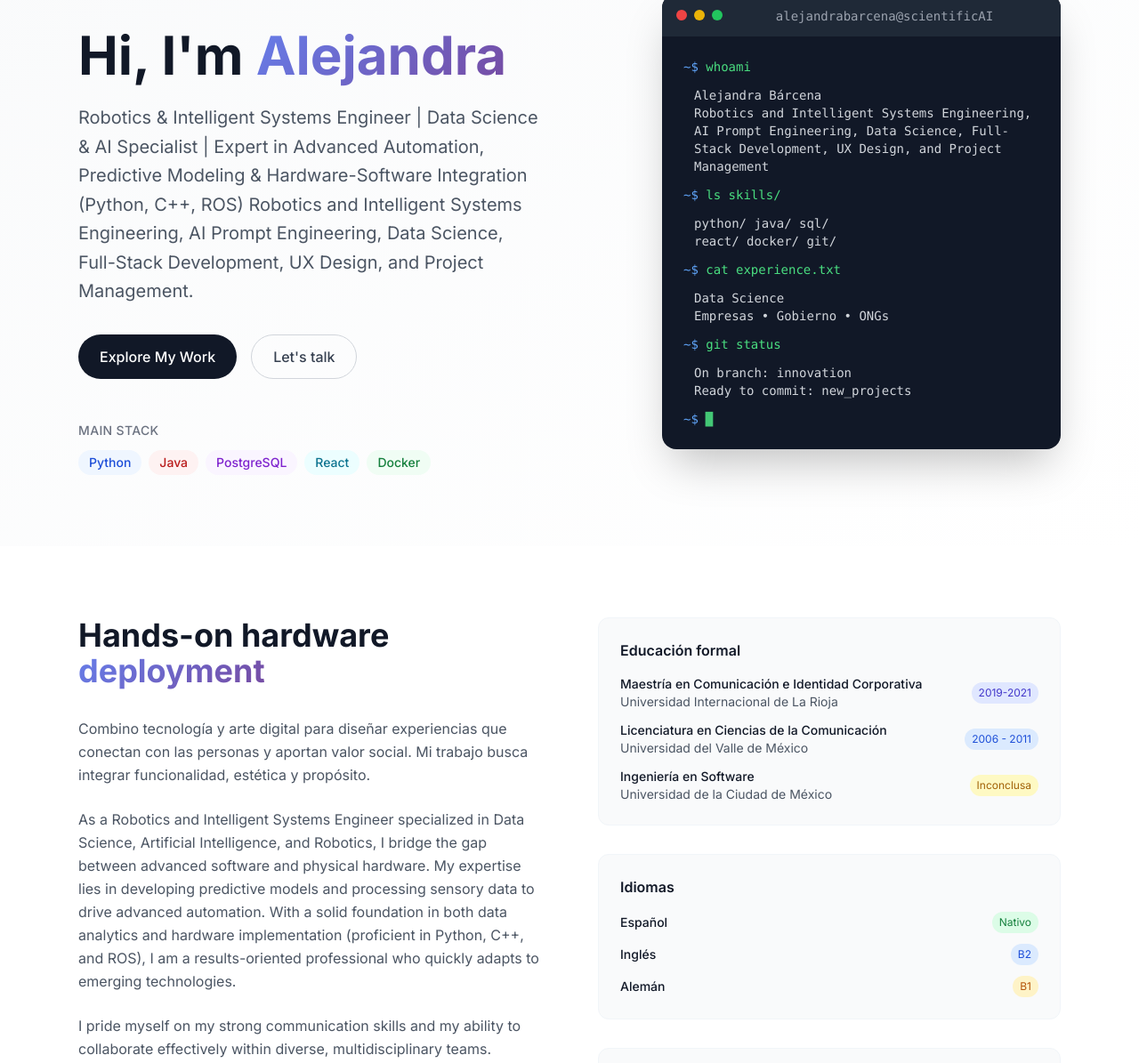
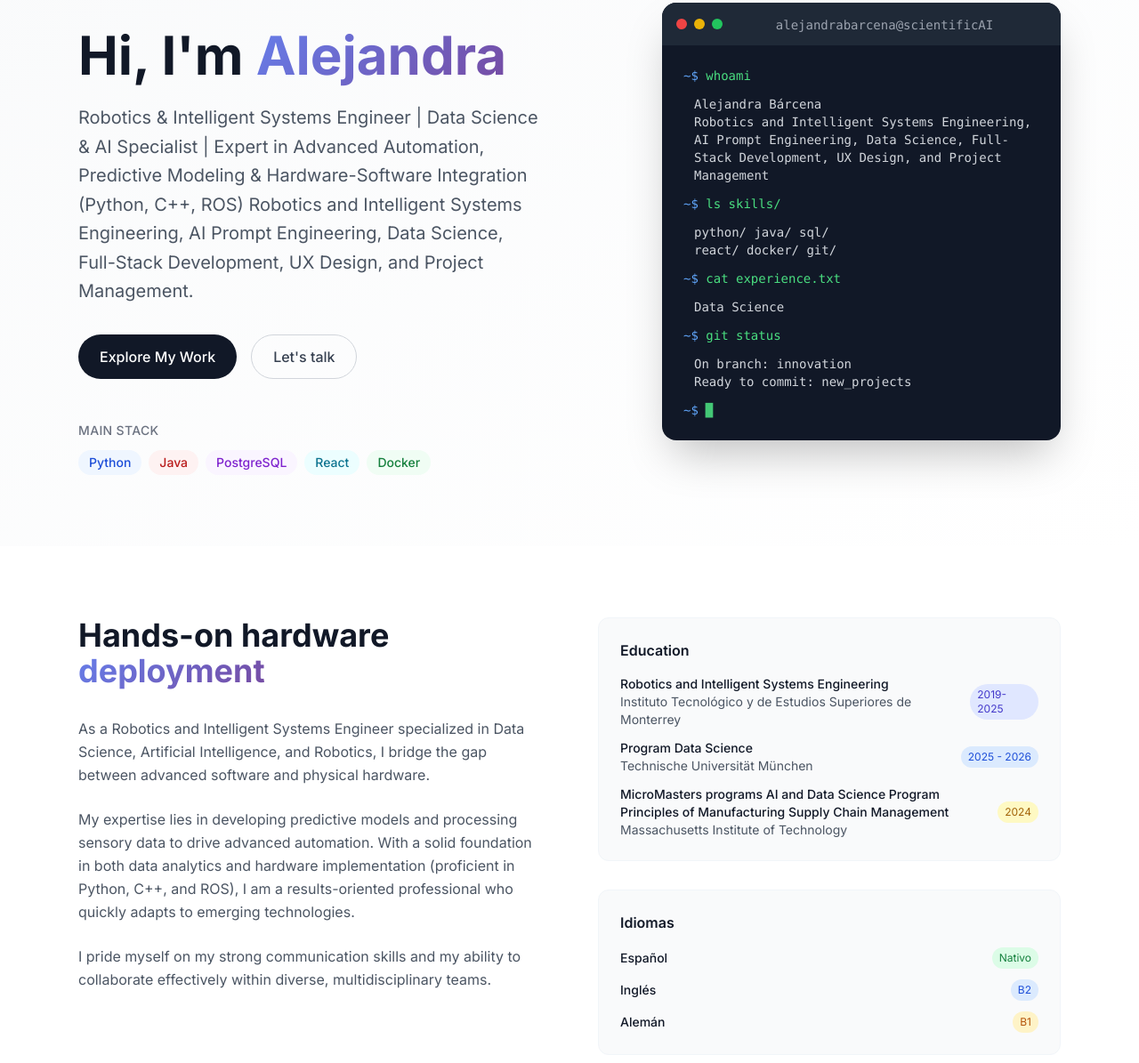
Before and after one commit to alejandrabarcena/revicv, a website: page index.html in a window 1280 px wide. Shown: the part 132-1327 px from the top of the page at 89% size. Drawn offline with nearby package versions, Linux system fonts and the light colour scheme.

Commit message:
Update index.html

```diff
--- a/index.html
+++ b/index.html
@@ -245,7 +245,6 @@
                 </div>
                 <div class="text-gray-300 ml-3">
                   Data Science <br />
-                  Empresas • Gobierno • ONGs
                 </div>
 
                 <div class="text-green-400">
@@ -278,13 +277,11 @@
             </h2>
             <div class="space-y-6 text-gray-600 leading-relaxed">
               <p>
-                Combino tecnología y arte digital para diseñar experiencias que
-                conectan con las personas y aportan valor social. Mi trabajo
-                busca integrar funcionalidad, estética y propósito.
+                As a Robotics and Intelligent Systems Engineer specialized in Data Science, Artificial Intelligence, and Robotics,
+                I bridge the gap between advanced software and physical hardware.
               </p>
               <p>
-                As a Robotics and Intelligent Systems Engineer specialized in Data Science, Artificial Intelligence, and Robotics,
-                I bridge the gap between advanced software and physical hardware.
+
                 My expertise lies in developing predictive models and processing sensory data to drive advanced automation.
                 With a solid foundation in both data analytics and hardware implementation (proficient in Python, C++, and ROS),
                 I am a results-oriented professional who quickly adapts to emerging technologies.
@@ -298,51 +295,55 @@
           <div class="space-y-8">
             <!-- Education -->
             <div class="card-minimal bg-gray-50 p-6 rounded-xl">
-              <h3 class="font-semibold mb-4 text-gray-900">Educación formal</h3>
+              <h3 class="font-semibold mb-4 text-gray-900">Education</h3>
               <div class="space-y-3 text-sm">
                 <div class="flex justify-between items-center">
                   <div>
                     <p class="font-medium text-gray-900">
-                      Maestría en Comunicación e Identidad Corporativa
+                      Robotics and Intelligent Systems Engineering
                     </p>
                     <p class="text-gray-600">
-                      Universidad Internacional de La Rioja
+                     Instituto Tecnológico y de Estudios Superiores de Monterrey
                     </p>
                   </div>
                   <span
                     class="text-xs bg-indigo-100 text-indigo-700 px-2 py-1 rounded-full"
                   >
-                    2019-2021
+                    2019-2025
                   </span>
                 </div>
 
                 <div class="flex justify-between items-center">
                   <div>
                     <p class="font-medium text-gray-900">
-                      Licenciatura en Ciencias de la Comunicación
+                      Program Data Science
                     </p>
-                    <p class="text-gray-600">Universidad del Valle de México</p>
+                    <p class="text-gray-600">Technische Universität München</p>
                   </div>
                   <span
                     class="text-xs bg-blue-100 text-blue-700 px-2 py-1 rounded-full"
                   >
-                    2006 - 2011
+                    2025 - 2026
                   </span>
                 </div>
 
                 <div class="flex justify-between items-center">
                   <div>
                     <p class="font-medium text-gray-900">
-                      Ingeniería en Software
+                     MicroMasters programs
+                      AI and Data Science Program
+                      Principles of Manufacturing
+                       Supply Chain Management
+
                     </p>
                     <p class="text-gray-600">
-                      Universidad de la Ciudad de México
+                      Massachusetts Institute of Technology
                     </p>
                   </div>
                   <span
                     class="text-xs bg-yellow-100 text-yellow-700 px-2 py-1 rounded-full"
                   >
-                    Inconclusa
+                    2024
                   </span>
                 </div>
               </div>
```
